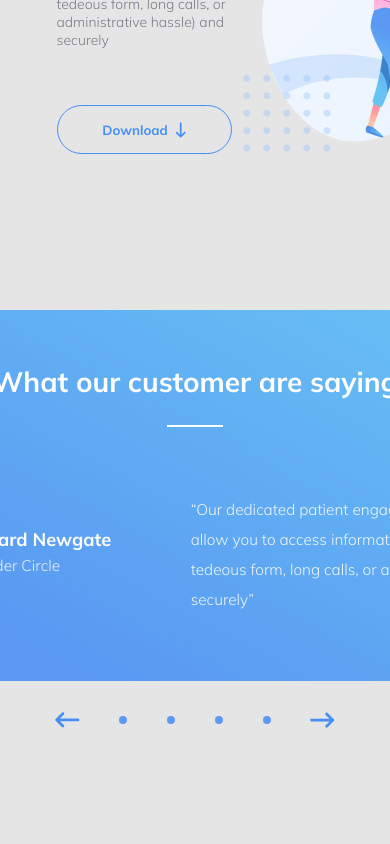
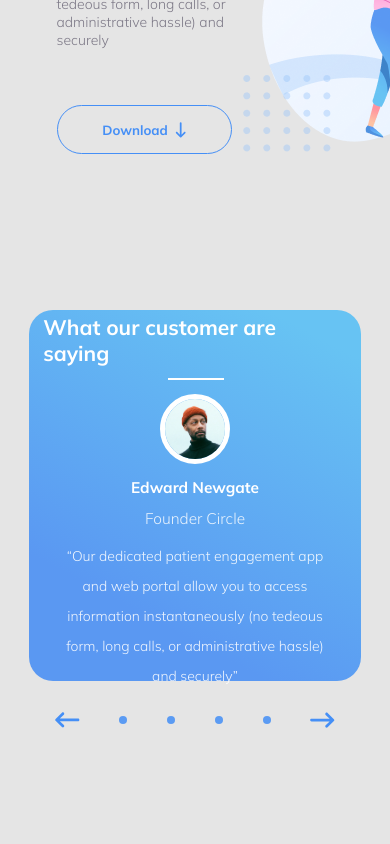
Before and after one commit to EmanuelJovito/trafalgar, a Next.js app: page / in a window 390 px wide. Shown: the part 2627-3471 px from the top of the page. Built offline with nearby package versions, Linux system fonts and the light colour scheme.

Commit message:
feat: Criando responsividade do Slider

```diff
--- a/src/components/Slider/style.ts
+++ b/src/components/Slider/style.ts
@@ -35,7 +35,6 @@ export const SliderContainer = styled.div`
         right: 0;
       }
     }
-
   }
 
   & > div {
@@ -77,6 +76,96 @@ export const SliderContainer = styled.div`
       line-height: 30px;
     }
   }
+
+  @media (max-width: 1024px) {
+    width: 60rem;
+  }
+
+  @media (max-width: 902px) {
+    width: 85%;
+
+    & > div {
+      .Profile {
+        width: 45rem;
+
+        h1 {
+          font-size: 1.1rem;
+        }
+      }
+
+      p {
+        font-size: 1rem;
+      }
+    }
+  }
+
+  @media (max-width: 768px) {
+    & > div {
+      margin-top: 2rem;
+      flex-direction: column;
+      text-align: center;
+
+      img {
+        width: 5rem;
+        margin-bottom: 1rem;
+      }
+
+      .Profile {
+        width: 100%;
+        margin-left: 0;
+
+        align-items: center;
+      }
+
+      p {
+        margin-top: 0.5rem;
+      }
+    }
+  }
+
+  @media (max-width: 563px) {
+    & > h1 {
+      font-size: 1.5rem;
+
+      &:first-child {
+        &::after {
+          left: 8.9rem;
+        }
+      }
+    }
+  }
+
+  @media (max-width: 418px) {
+    & > h1 {
+      padding: 1rem;
+      &:first-child {
+        &::after {
+          left: 9.9rem;
+        }
+      }
+    }
+
+    & > div {
+      margin-top: 1rem;
+    }
+  }
+
+  @media (max-width: 375px) {
+    & > h1 {
+      text-align: center;
+      &:first-child{
+        &::after {
+        left: 9.3rem;
+      }
+      }
+    }
+
+    & > div {
+      img {
+        display: none;
+      }
+    }
+  }
 `
 
 export const Pagination = styled.div`
```
